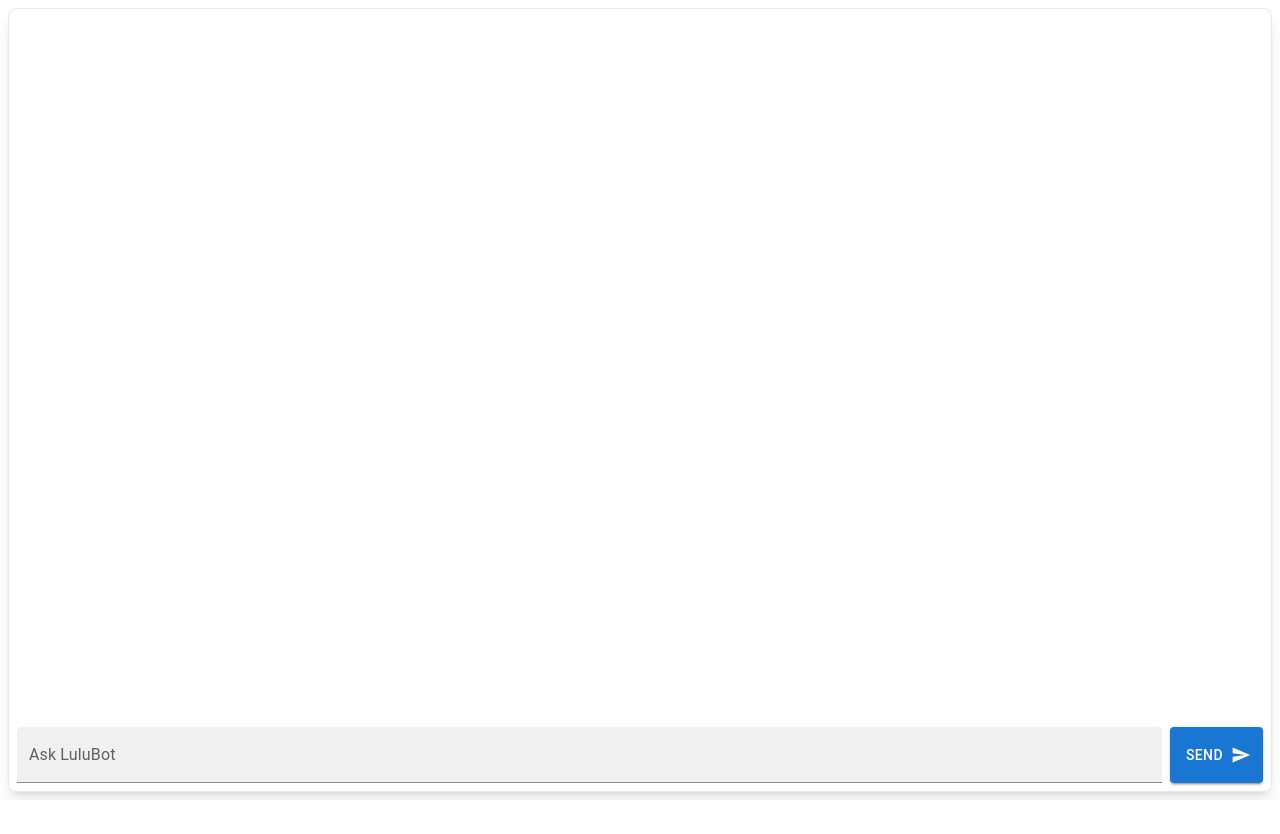
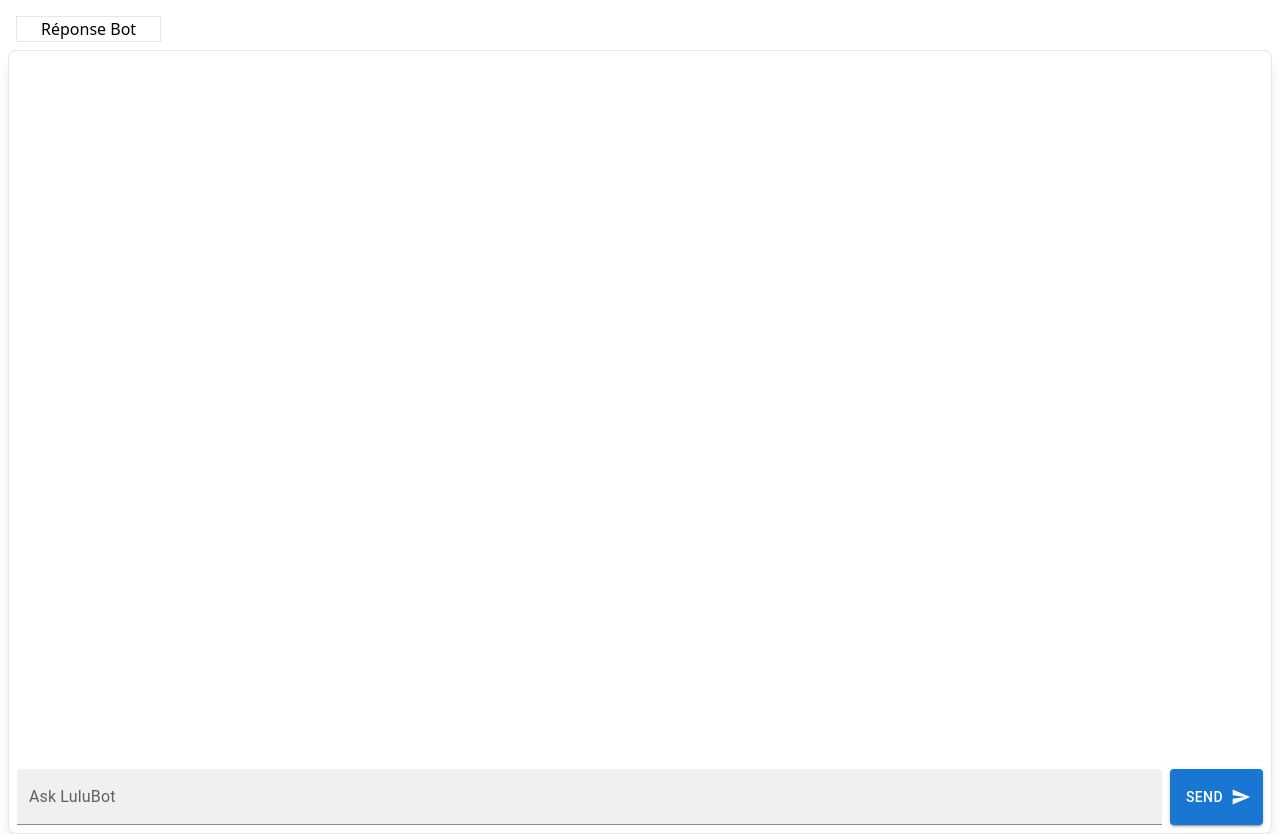
Before and after one commit to TanguyIglesias/workshop-chatbox-ia, a React (Create React App) app: page / in a window 1280 px wide. Before the commit the page ends 800 px from the top, so only its background shows below. Built offline with nearby package versions, Linux system fonts and the light colour scheme.

Commit message:
design response bot

```diff
--- a/package.json
+++ b/package.json
@@ -14,6 +14,7 @@
     "@types/node": "^16.11.43",
     "@types/react": "^18.0.15",
     "@types/react-dom": "^18.0.6",
+    "dotenv": "^16.0.1",
     "react": "^18.2.0",
     "react-dom": "^18.2.0",
     "react-scripts": "5.0.1",
--- a/src/components/chatbox/index.tsx
+++ b/src/components/chatbox/index.tsx
@@ -1,14 +1,15 @@
 import { useEffect, useState } from "react";
 import InputBar from "./InputBar";
 
-type typeMessageDisplay = {
+interface typeMessageDisplay {
   id: number;
   user: string;
   message: string;
-};
+}
 
 const ChatBoxContainer = () => {
   const [userMessage, setUserMessage] = useState<string>("");
+  const [botMessage, setBotMessage] = useState<string>("Réponse du bot");
   const [createBox, setCreateBox] = useState<boolean>(false);
   const [textDisplay, setTextDisplay] = useState<typeMessageDisplay[]>([]);
 
@@ -25,19 +26,37 @@ const ChatBoxContainer = () => {
     }
   }, [createBox, textDisplay, userMessage]);
 
+  const handleResponse = () => {
+    const newMessage = {
+      id: textDisplay.length + 1,
+      user: "bot",
+      message: botMessage,
+    };
+    setTextDisplay([...textDisplay, newMessage]);
+  };
+
   return (
+    <>
+      <button className="border px-6 m-2" onClick={handleResponse}>
+        Réponse Bot
+      </button>
       <main className="border h-full p-2 rounded-lg shadow-lg flex flex-col justify-end">
         {textDisplay &&
           textDisplay.map((message) =>
             message.user === "user" ? (
               <div
                 key={message.id}
-              className="bg-blue-600 p-2 m-2 rounded-lg w-72 shadow-lg ml-auto "
+                className="bg-blue-600 p-2 m-2 rounded-lg w-72 shadow-lg ml-auto"
               >
                 <p className="break-words">{message.message}</p>
               </div>
             ) : (
-            <div key={message.id}>{message.message}</div>
+              <div
+                key={message.id}
+                className="bg-gray-400 p-2 m-2 rounded-lg w-72 shadow-lg mr-auto"
+              >
+                <p className="break-words">{message.message}</p>
+              </div>
             )
           )}
         <InputBar
@@ -47,6 +66,7 @@ const ChatBoxContainer = () => {
           setCreateBox={setCreateBox}
         />
       </main>
+    </>
   );
 };
 
```
Also changed, not shown: 2 other files (tests, documents, lock files or other folders). Lines whose indentation alone changed are shown as unchanged.
